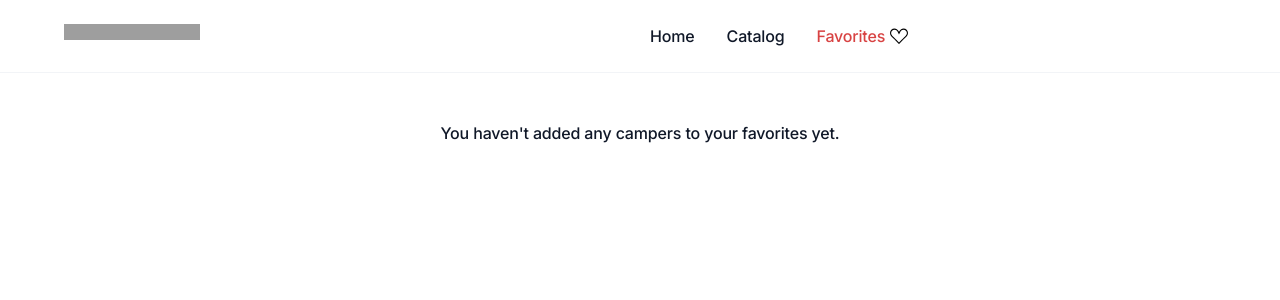
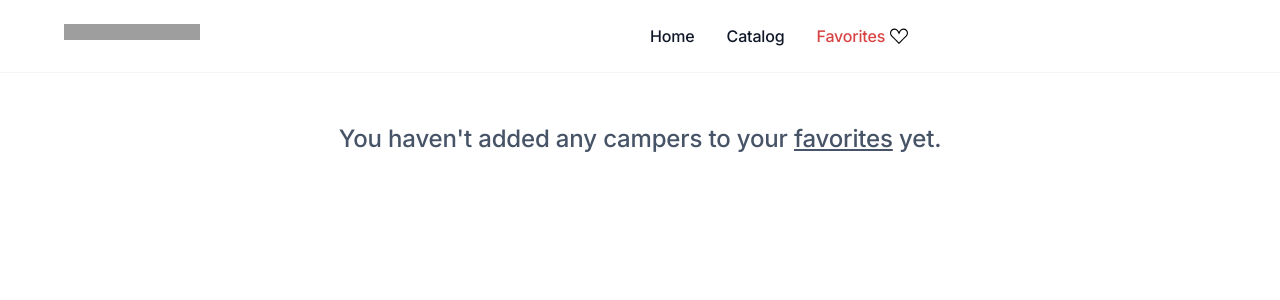
Before and after one commit to OlenaHlu/Campers, a React (Vite) app: page /favorites in a window 1280 px wide. Shown: the top 300 px of the page. Built offline with nearby package versions, Linux system fonts and the light colour scheme; grey boxes are pictures that could not be loaded.

Commit message:
some corrections

```diff
--- a/src/components/Catalog/CatalogItem/CatalogItem.module.css
+++ b/src/components/Catalog/CatalogItem/CatalogItem.module.css
@@ -51,6 +51,14 @@
   font-size: 24px;
   line-height: 1.33;
   color: var(--main);
+}
+
+.heartBtn {
+  transition: transform 0.3s ease;
+}
+
+.heartBtn:hover {
+  transform: scale(1.05);
 }
 
 .iconHeart {
--- a/src/pages/FavoritesPage/FavoritesPage.tsx
+++ b/src/pages/FavoritesPage/FavoritesPage.tsx
@@ -23,7 +23,15 @@ const FavoritesPage = () => {
             ))}
           </ul>
         ) : (
-          <p>You haven't added any campers to your favorites yet.</p>
+          <p
+            style={{
+              color: "#475467",
+              fontSize: "24px",
+            }}
+          >
+            You haven't added any campers to your{" "}
+            <span style={{ textDecoration: "underline" }}>favorites</span> yet.
+          </p>
         )}
       </main>
     </>
```
